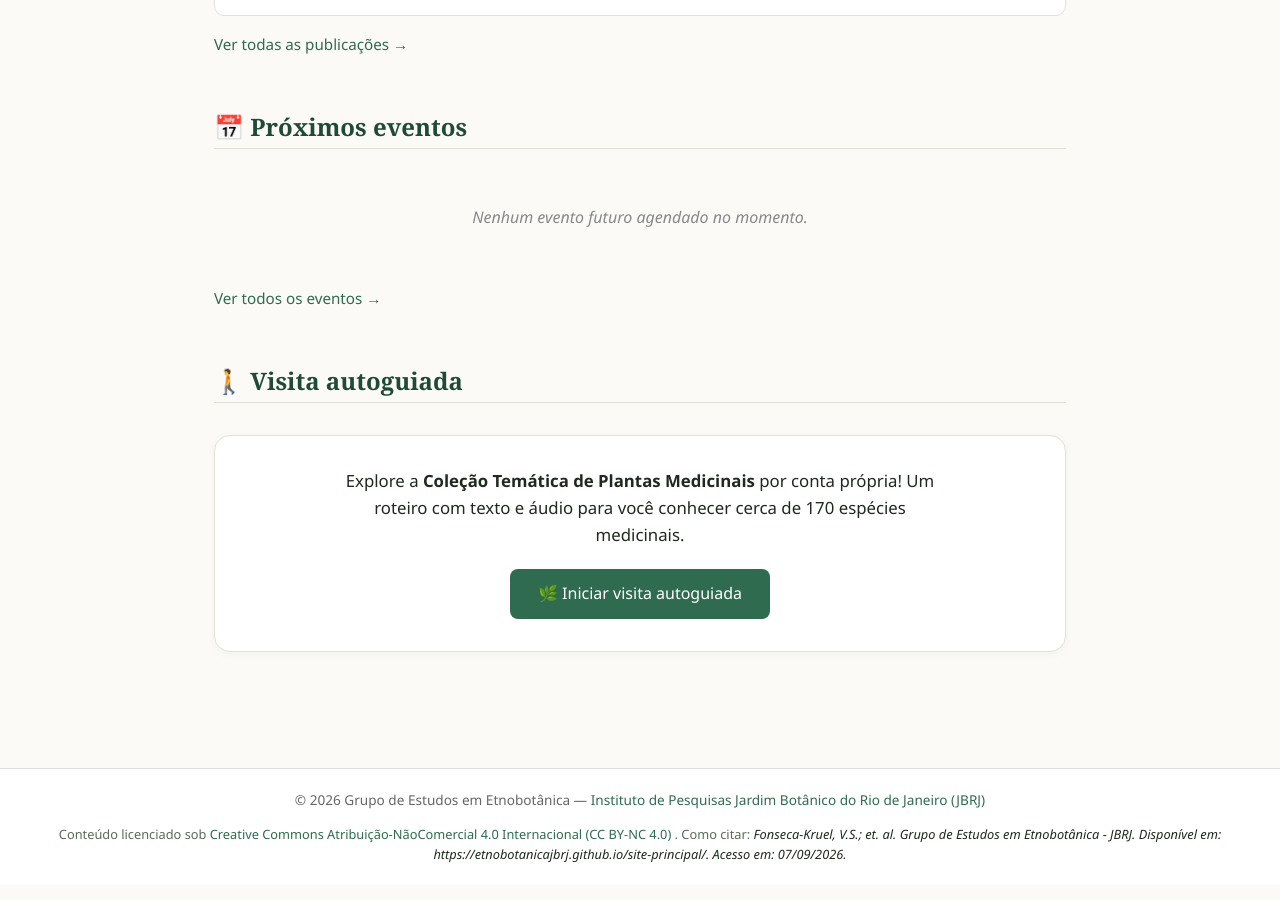
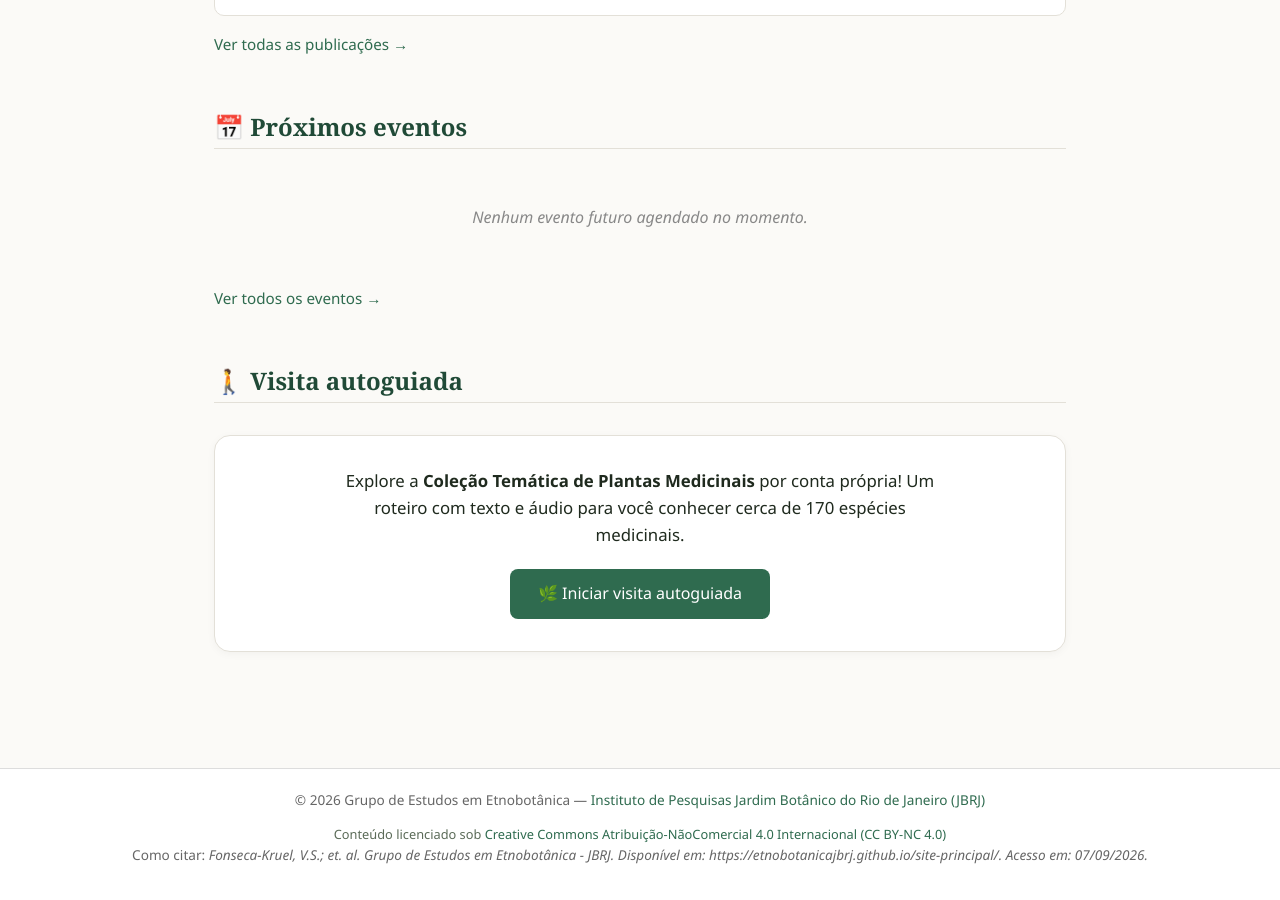
Before and after one commit to etnobotanicajbrj/site-principal, a Jekyll site: the page built from index.md, in a window 1280 px wide and 900 px high, scrolled down 1754 px. Built offline with Jekyll 4.4.1, drawn with Linux system fonts in a browser that asks for light colours.

Commit message:
Fix footer HTML closing tag for license link

```diff
--- a/_includes/footer.html
+++ b/_includes/footer.html
@@ -10,7 +10,8 @@
     Conteúdo licenciado sob
     <a href="https://creativecommons.org/licenses/by-nc/4.0/" target="_blank" rel="noopener noreferrer">
       Creative Commons Atribuição-NãoComercial 4.0 Internacional (CC BY-NC 4.0)
-    </a>.
+    </a>
+    </p>
     Como citar:
     <em>Fonseca-Kruel, V.S.; et. al. Grupo de Estudos em Etnobotânica - JBRJ. Disponível em: https://etnobotanicajbrj.github.io/site-principal/. Acesso em: {{ 'now' | date: "%d/%m/%Y" }}.</em>
   </p>
```
